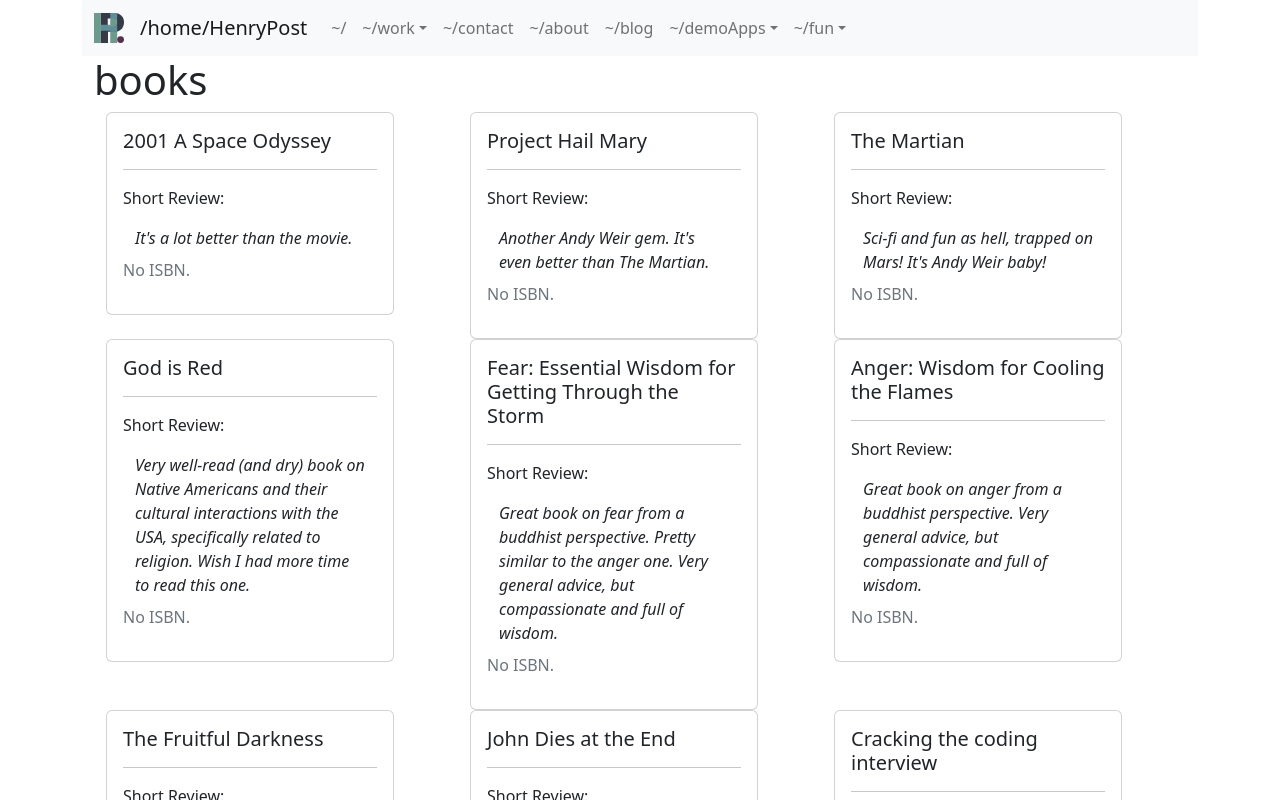
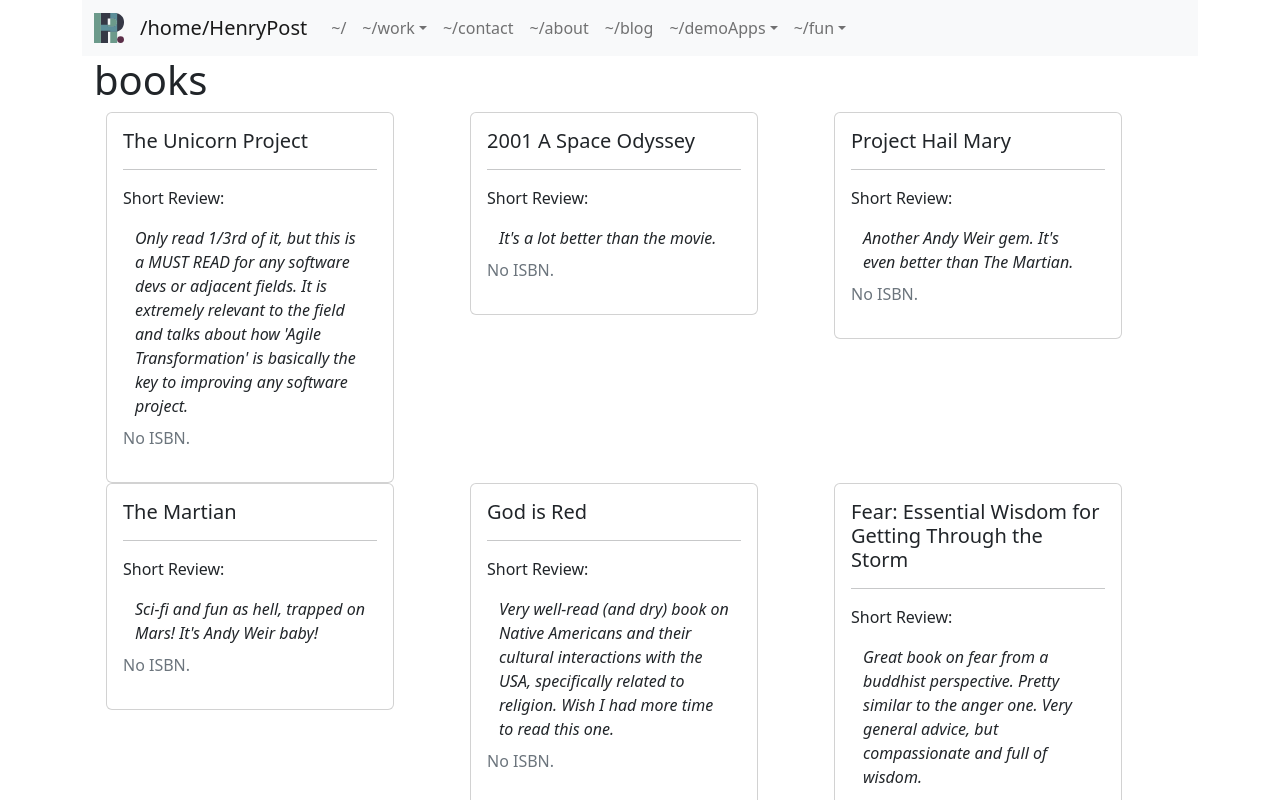
Before and after one commit to meltingscales/henrypost.net, a React (Create React App) app: page /fun/books in a window 1280 px wide. Shown: the top 800 px of the page. Built offline with nearby package versions, Linux system fonts and the light colour scheme.

Commit message:
add unicorn project

```diff
--- a/src/data/modelbound/sampleBooks.ts
+++ b/src/data/modelbound/sampleBooks.ts
@@ -70,7 +70,7 @@ jim c hines - goblin tales
 Jon Hollins - The Dragon Lords 1 - Fool's Gold
 
 # Agile “A”
-The Unicorn Project
+
 
 The Fifth Discipline (Peter Senjay)
 #“Systems Thinking”
@@ -108,6 +108,10 @@ The Miraculous Journey of Edward Tulane
     .filter((it) => it.trim()[0] != '#') //ignore comments (start with #)
 
 export let SAMPLE_BOOKS: TBookReview[] = [
+    {
+        title: 'The Unicorn Project',
+        shortReview: "Only read 1/3rd of it, but this is a MUST READ for any software devs or adjacent fields. It is extremely relevant to the field and talks about how 'Agile Transformation' is basically the key to improving any software project."
+    },
     {
         title: '2001 A Space Odyssey',
         author: 'Arthur C. Clarke',
```
